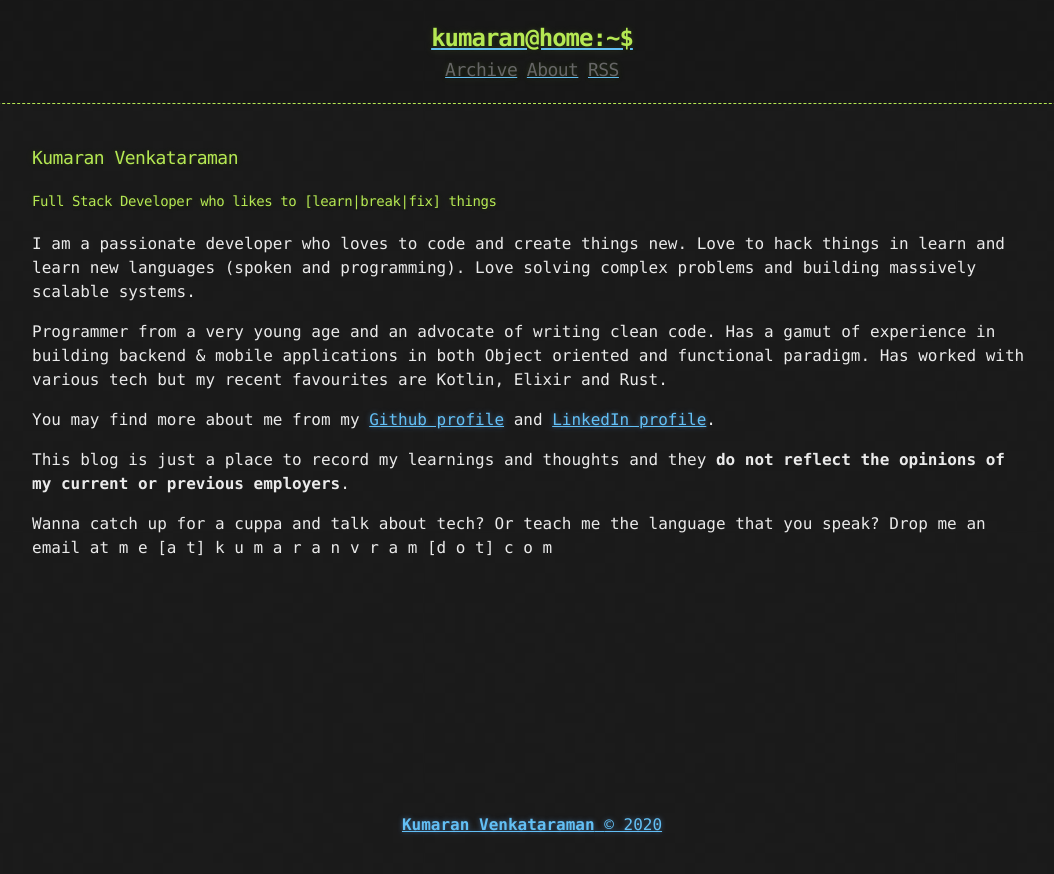
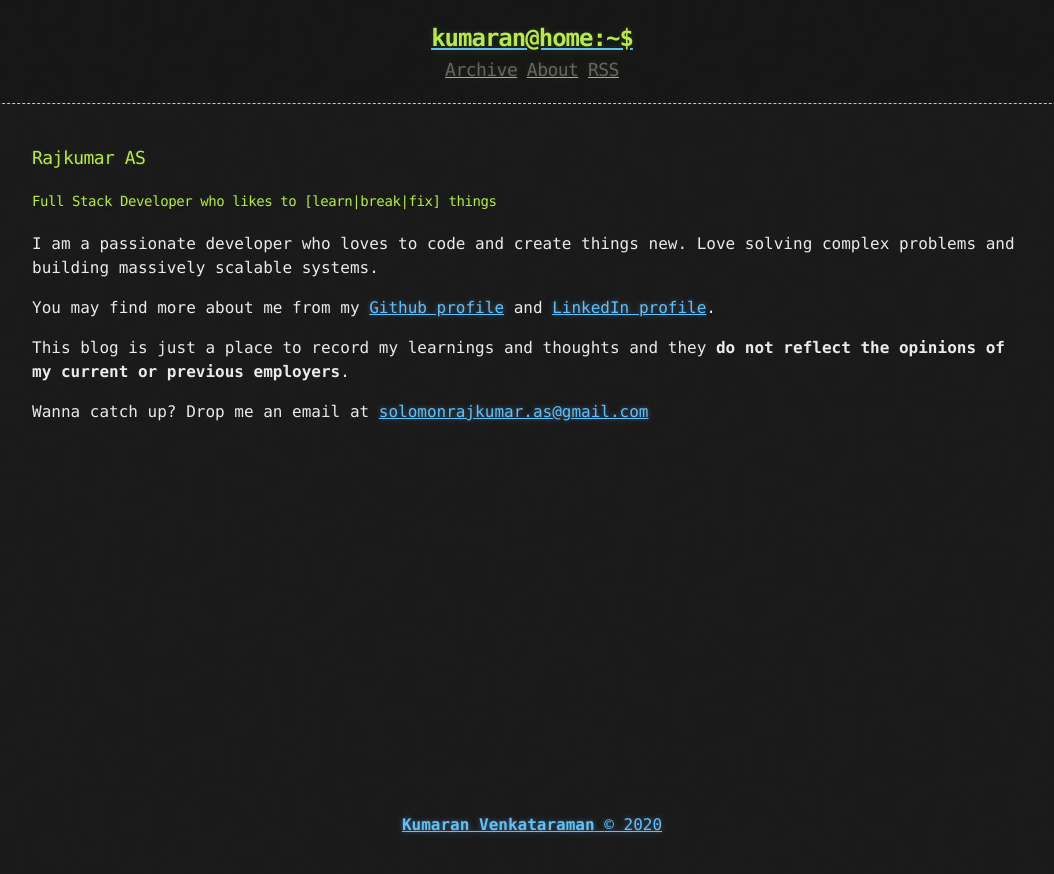
Before and after one commit to solomonrajkumar/solomonrajkumar.github.io, a Jekyll site: the page built from about.md, in a window 1280 px wide. Shown: the top 874 px of the page, without its empty margins (108-1162 px from the left). Built offline with Jekyll 4.4.1, drawn with Linux system fonts in a browser that asks for light colours.

Commit message:
Raj | Updates About me

```diff
--- a/about.md
+++ b/about.md
@@ -3,15 +3,13 @@ layout: page
 title: About
 ---
 
-### Kumaran Venkataraman
+### Rajkumar AS
 #### Full Stack Developer who likes to [learn|break|fix] things
 
-I am a passionate developer who loves to code and create things new. Love to hack things in learn and learn new languages (spoken and programming). Love solving complex problems and building massively scalable systems.
+I am a passionate developer who loves to code and create things new. Love solving complex problems and building massively scalable systems.
 
-Programmer from a very young age and an advocate of writing clean code. Has a gamut of experience in building backend & mobile applications in both Object oriented and functional paradigm. Has worked with various tech but my recent favourites are Kotlin, Elixir and Rust.
-
-You may find more about me from my [Github profile](https://github.com/kumaranvram) and [LinkedIn profile](https://in.linkedin.com/in/kumaranvram).
+You may find more about me from my [Github profile](https://github.com/solomonrajkumar) and [LinkedIn profile](https://in.linkedin.com/in/rajkumar-solomon).
 
 This blog is just a place to record my learnings and thoughts and they __do not reflect the opinions of my current or previous employers__.
 
-Wanna catch up for a cuppa and talk about tech? Or teach me the language that you speak? Drop me an email at m e [a t] k u m a r a n v r a m [d o t] c o m
+Wanna catch up? Drop me an email at <solomonrajkumar.as@gmail.com>
```
